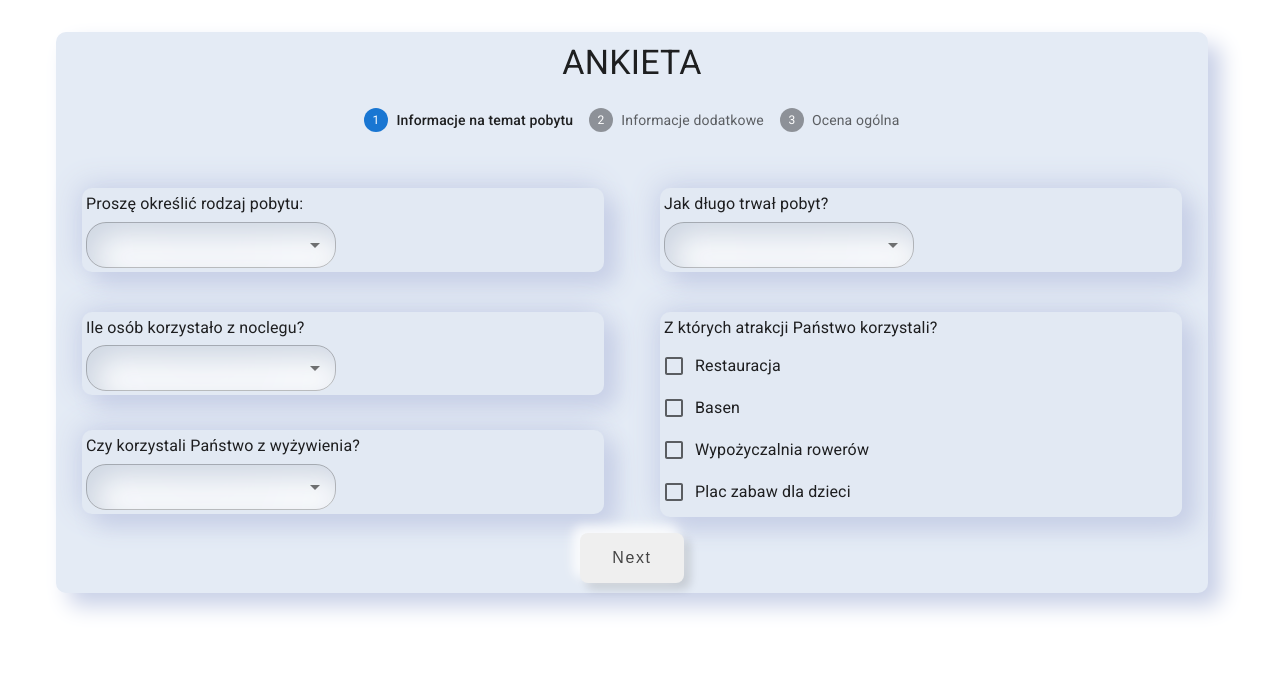
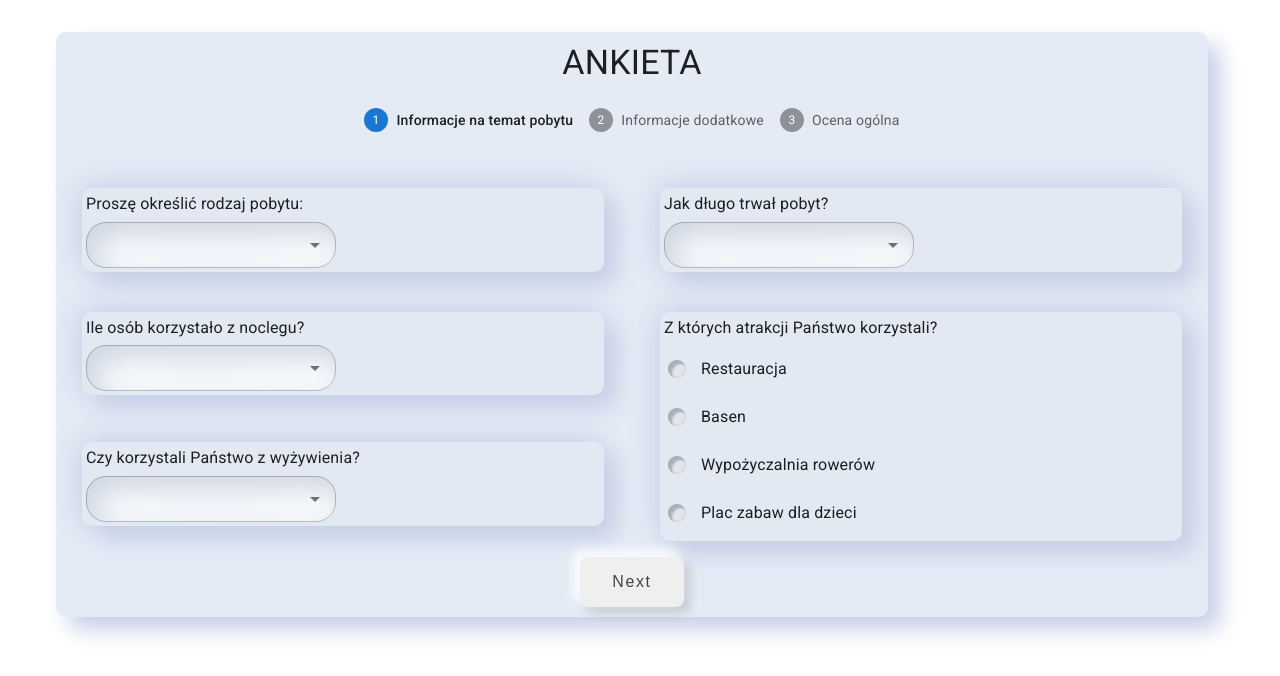
Before and after one commit to JoannaWierzbicka/neumorphism, a React (Create React App) app: page / in a window 1280 px wide. Both pictures are taken after a click on the button "START". Shown: the top 676 px of the page. Built offline with nearby package versions, Linux system fonts and the light colour scheme.

Commit message:
checkboxes icons styled

```diff
--- a/package.json
+++ b/package.json
@@ -5,6 +5,7 @@
   "dependencies": {
     "@emotion/react": "^11.10.4",
     "@emotion/styled": "^11.10.4",
+    "@mui/icons-material": "^5.10.6",
     "@mui/material": "^5.10.7",
     "prop-types": "^15.7.2",
     "react": "^17.0.2",
--- a/src/components/pages/FirstPage.js
+++ b/src/components/pages/FirstPage.js
@@ -1,7 +1,7 @@
 import React from 'react'
 
 import { Typography, TextField, Checkbox, FormControlLabel, FormGroup, Paper, Grid } from '@mui/material'
-import { StyledAutocomplete } from '../styledComponents'
+import { StyledAutocomplete, Icon, CheckedIcon } from '../styledComponents'
 import { styled } from '@mui/material/styles'
 
 const Item = styled(Paper)(() => ({
@@ -32,7 +32,7 @@ export const FirstPage = () => {
             variant={'body1'}
             gutterBottom
                 >Proszę określić rodzaj pobytu:
-                </Typography>
+          </Typography>
             <StyledAutocomplete
               blurOnSelect
               options={['prywatny', 'służbowy']}
@@ -49,7 +49,7 @@ export const FirstPage = () => {
             variant={'body1'}
             gutterBottom
                 >Jak długo trwał pobyt?
-                </Typography>
+          </Typography>
             <StyledAutocomplete
               blurOnSelect
               options={['1 doba', '2 doby', '3 doby', '4 doby', '5 lub więcej']}
@@ -71,7 +71,7 @@ export const FirstPage = () => {
               variant={'body1'}
               gutterBottom
                    >Ile osób korzystało z noclegu?
-                   </Typography>
+            </Typography>
               <StyledAutocomplete
                 blurOnSelect
                 options={[1, 2, 3, 4, '5 lub więcej']}
@@ -88,7 +88,7 @@ export const FirstPage = () => {
               variant={'body1'}
               gutterBottom
                    >Czy korzystali Państwo z wyżywienia?
-                   </Typography>
+            </Typography>
               <StyledAutocomplete
                 blurOnSelect
                 options={['Tak - śniadanie i obiadokolacja', 'Tak - tylko śniadanie', 'Nie']}
@@ -107,22 +107,35 @@ export const FirstPage = () => {
             variant={'body1'}
             gutterBottom
                 >Z których atrakcji Państwo korzystali?
-                </Typography>
+          </Typography>
             <FormGroup>
               <FormControlLabel
-                control={<Checkbox />}
+                control={
+                  <Checkbox
+                    icon={<Icon/>}
+                    checkedIcon={<CheckedIcon />}
+                  />}
                 label={'Restauracja'}
               />
               <FormControlLabel
-                control={<Checkbox />}
+                control={<Checkbox
+                  icon={<Icon/>}
+                  checkedIcon={<CheckedIcon />}
+                         />}
                 label={'Basen'}
               />
               <FormControlLabel
-                control={<Checkbox />}
+                control={<Checkbox
+                  icon={<Icon/>}
+                  checkedIcon={<CheckedIcon />}
+                         />}
                 label={'Wypożyczalnia rowerów'}
               />
               <FormControlLabel
-                control={<Checkbox/>}
+                control={<Checkbox
+                  icon={<Icon/>}
+                  checkedIcon={<CheckedIcon />}
+                         />}
                 label={'Plac zabaw dla dzieci'}
               />
             </FormGroup>
--- a/src/components/styledComponents.js
+++ b/src/components/styledComponents.js
@@ -57,4 +57,26 @@ const StyledAutocomplete = styledMui(Autocomplete)(() => ({
   }
 }))
 
-export { Button, StyledBox, StyledAutocomplete }
+const Icon = styled('span')(() => ({
+  borderRadius: '10px',
+  margin: '6px',
+  width: 18,
+  height: 18,
+  backgroundColor: '#E0E5EC',
+  cursor: 'pointer',
+  border: 'none',
+  boxShadow: 'inset 0px 0px 1px rgb(148 148 148 / 78%), inset 4px 4px 2px rgb(41 60 73 / 30%)',
+  transition: '0.5s',
+  'input:hover ~ &': {
+    backgroundColor: '#1976D2'
+  }
+}))
+
+const CheckedIcon = styled(Icon)({
+  backgroundColor: '#079992',
+  'input:hover ~ &': {
+    backgroundColor: '#38ada9'
+  }
+})
+
+export { Button, StyledBox, StyledAutocomplete, Icon, CheckedIcon }
```
Also changed, not shown: 1 other file (tests, documents, lock files or other folders).
